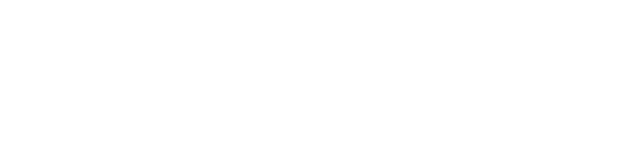
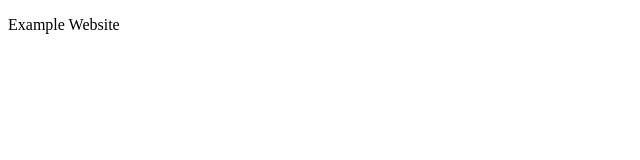
Before and after one commit to Jorge-Collazo/TestSite, a plain HTML site: page index.html in a window 1280 px wide. Shown: the whole page, without its empty margins (0-640 px from the left). Drawn offline with Linux system fonts and the light colour scheme.

Commit message:
Added to Index

```diff
--- a/index.html
+++ b/index.html
@@ -7,6 +7,6 @@
     <title>Document</title>
 </head>
 <body>
-
+    <p> Example Website </p>
 </body>
 </html>
```
